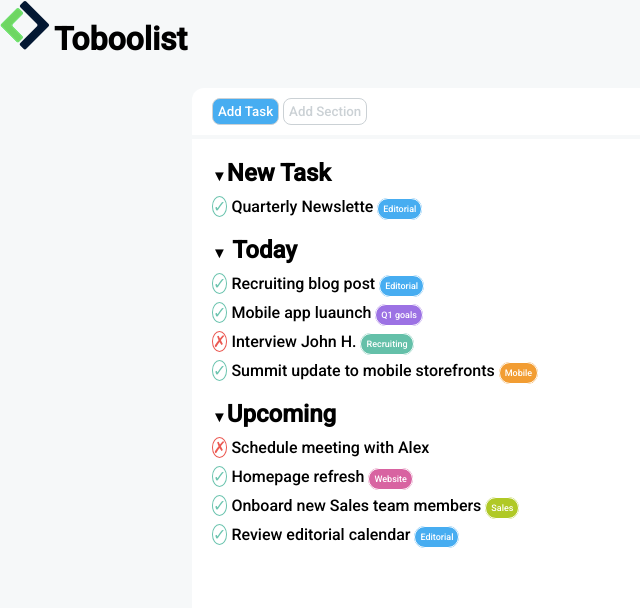
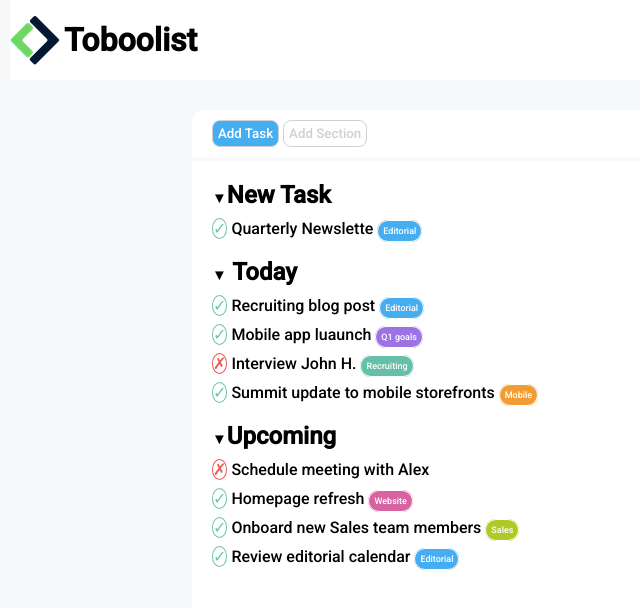
Before and after one commit to FontaMatte/html-css-toboolist, a plain HTML site: page index.html in a window 1280 px wide. Shown: the whole page, without its empty margins (0-640 px from the left). Drawn offline with Linux system fonts and the light colour scheme.

Commit message:
Esercizio Completato

```diff
--- a/css/style.css
+++ b/css/style.css
@@ -17,12 +17,19 @@ body {
 }
 
 header {
-    vertical-align: middle;
+    background-color: white;
+    padding: 15px 0;
+    margin-left: 10px;
 }
 
 h1 {
     display: inline-block;
+    vertical-align: middle;
 
+}
+
+#logo {
+    vertical-align: middle;
 }
 
 /* Contenitore del Main  */
@@ -79,6 +86,7 @@ hr {
     border: 1px solid #eb5952;
     border-radius: 50%;
     text-align: center;
+
 }
 
 /* Freccia verso il basso delle tasks schedule  */
```
